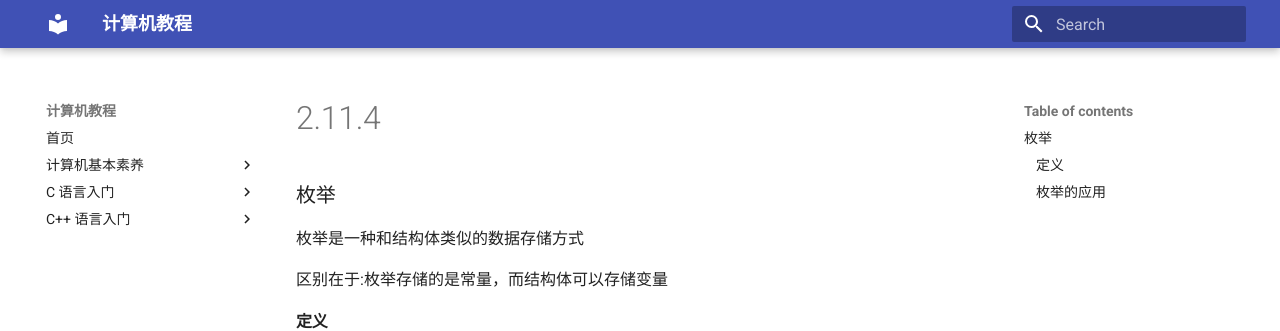
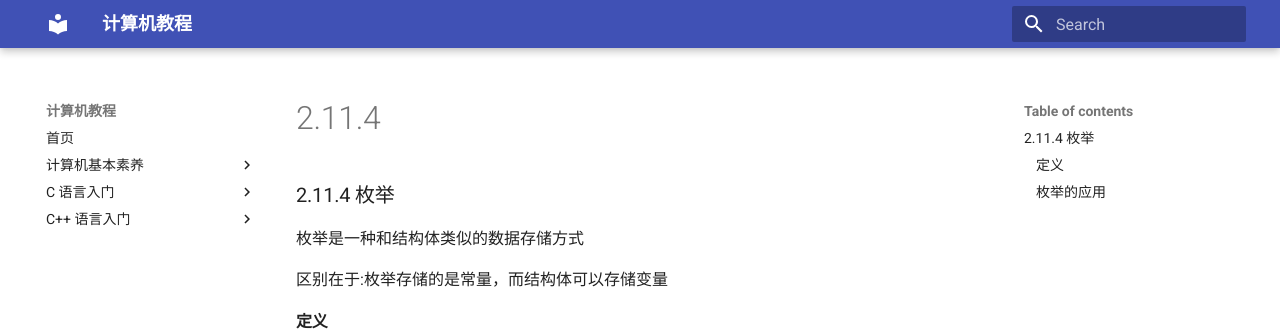
Before and after one commit to Muhamia/computer-tutorials, an MkDocs documentation site: the page built from docs/programming-language-c/2.11/2.11.4.md, in a window 1280 px wide and 900 px high. Shown: the top 331 px of the window. Built offline with MkDocs 1.6.1 and Material for MkDocs 9.7.7, drawn with Linux system fonts in a browser that asks for light colours.

Commit message:
Update 2.11.4.md

```diff
--- a/docs/programming-language-c/2.11/2.11.4.md
+++ b/docs/programming-language-c/2.11/2.11.4.md
@@ -1,4 +1,4 @@
-### 枚举
+### 2.11.4 枚举
 
 枚举是一种和结构体类似的数据存储方式
 
```
